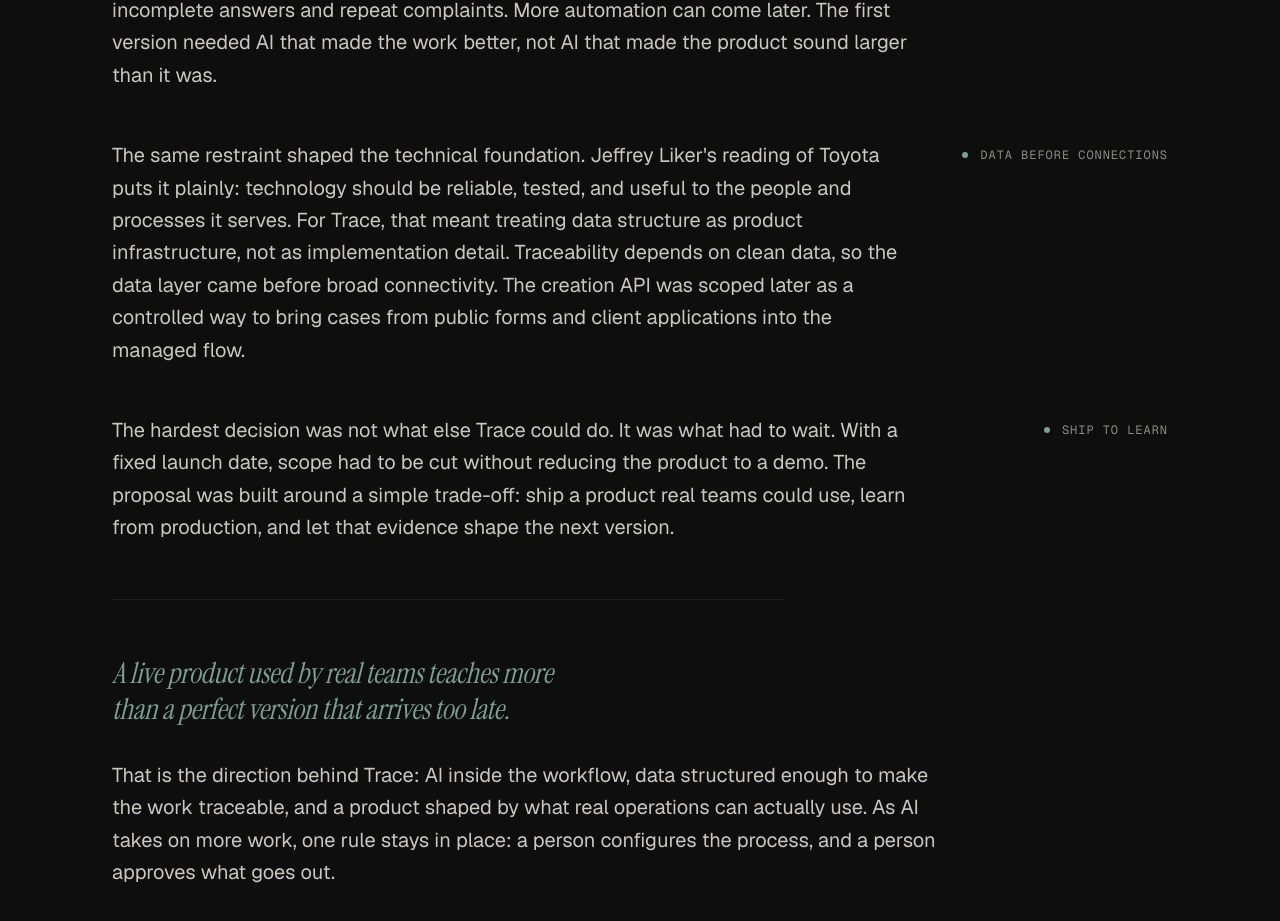
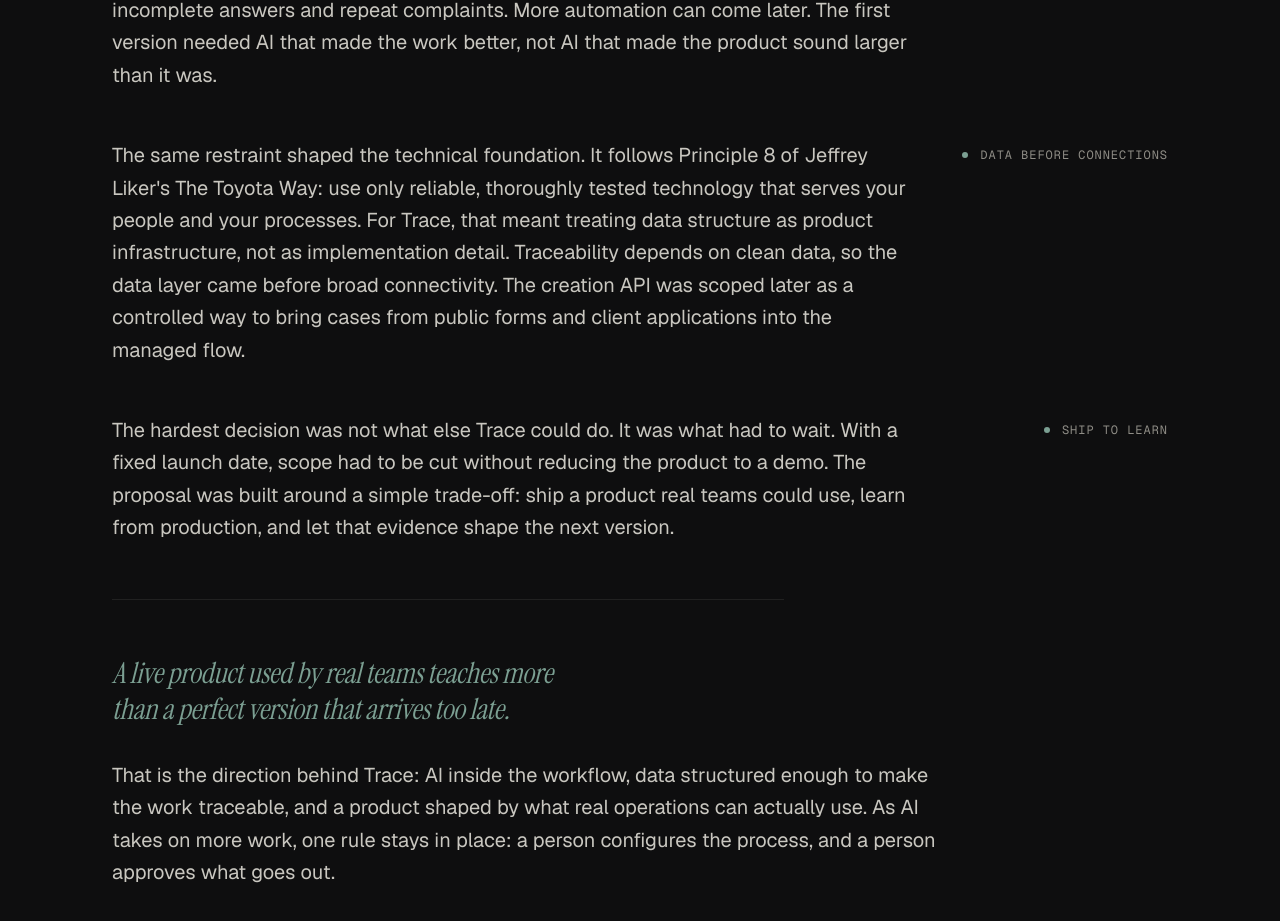
Before and after one commit to Dher10/danielherdenez-site, a Next.js app: page /work/veflo-trace in a window 1280 px wide. Shown: the part 1871-2792 px from the top of the page. Built offline with nearby package versions, Linux system fonts and the light colour scheme.

Commit message:
Refine hero copy, fix PM-AI-Prompts link, clean up Design artifacts and Toyota citation

```diff
--- a/src/app/work/veflo-trace/page.tsx
+++ b/src/app/work/veflo-trace/page.tsx
@@ -112,13 +112,13 @@
                 </span>
                 <div className="about-prose">
                   <p>
-                    The same restraint shaped the technical foundation. Jeffrey Liker&apos;s reading
-                    of Toyota puts it plainly: technology should be reliable, tested, and useful to
-                    the people and processes it serves. For Trace, that meant treating data
-                    structure as product infrastructure, not as implementation detail. Traceability
-                    depends on clean data, so the data layer came before broad connectivity. The
-                    creation API was scoped later as a controlled way to bring cases from public
-                    forms and client applications into the managed flow.
+                    The same restraint shaped the technical foundation. It follows Principle 8 of
+                    Jeffrey Liker&apos;s The Toyota Way: use only reliable, thoroughly tested
+                    technology that serves your people and your processes. For Trace, that meant
+                    treating data structure as product infrastructure, not as implementation
+                    detail. Traceability depends on clean data, so the data layer came before broad
+                    connectivity. The creation API was scoped later as a controlled way to bring
+                    cases from public forms and client applications into the managed flow.
                   </p>
                 </div>
               </div>
--- a/src/components/sections/about.tsx
+++ b/src/components/sections/about.tsx
@@ -4,7 +4,7 @@
 
 export default function About() {
   return (
-    <section id="about" className="about" data-screen-label="03 About">
+    <section id="about" className="about">
       <div className="container">
         <Reveal>
           <SectionHead index="— About" heading="How I got here." />
--- a/src/components/sections/hero.tsx
+++ b/src/components/sections/hero.tsx
@@ -3,7 +3,7 @@
 
 export default function Hero() {
   return (
-    <section className="hero" data-screen-label="01 Hero">
+    <section className="hero">
       <HeroMesh />
       <div className="container hero-inner">
         <Eyebrow>available · summer 2026</Eyebrow>
@@ -12,8 +12,7 @@
           <span className="em">shipped products</span>.
         </h1>
         <p className="sub">
-          Currently at MindTechSourcing, building the foundation for AI agents on a
-          traceability and workflow SaaS.
+          Currently at MindTechSourcing, building AI-native workflow and traceability software.
         </p>
         <div className="hero-cta">
           <a href="#contact" className="btn btn-primary">
--- a/src/components/sections/writing.tsx
+++ b/src/components/sections/writing.tsx
@@ -3,7 +3,7 @@
 
 export default function Writing() {
   return (
-    <section id="writing" className="writing" data-screen-label="04 Writing">
+    <section id="writing" className="writing">
       <div className="container">
         <Reveal>
           <SectionHead
@@ -12,7 +12,7 @@
           />
           <div className="writing-grid">
             <a
-              href="https://github.com"
+              href="https://github.com/Dher10/PM-AI-Prompts"
               target="_blank"
               rel="noopener noreferrer"
               className="artifact"
@@ -20,8 +20,8 @@
               <div className="a-meta">repository · github</div>
               <h3>PM-AI-Prompts</h3>
               <p>
-                A public library documenting prompts, workflows, and frameworks for
-                AI-assisted product management.
+                An open, in-progress library of prompts and workflows for AI-assisted product
+                management.
               </p>
               <div className="a-foot">
                 <span className="ghost-link">
```
